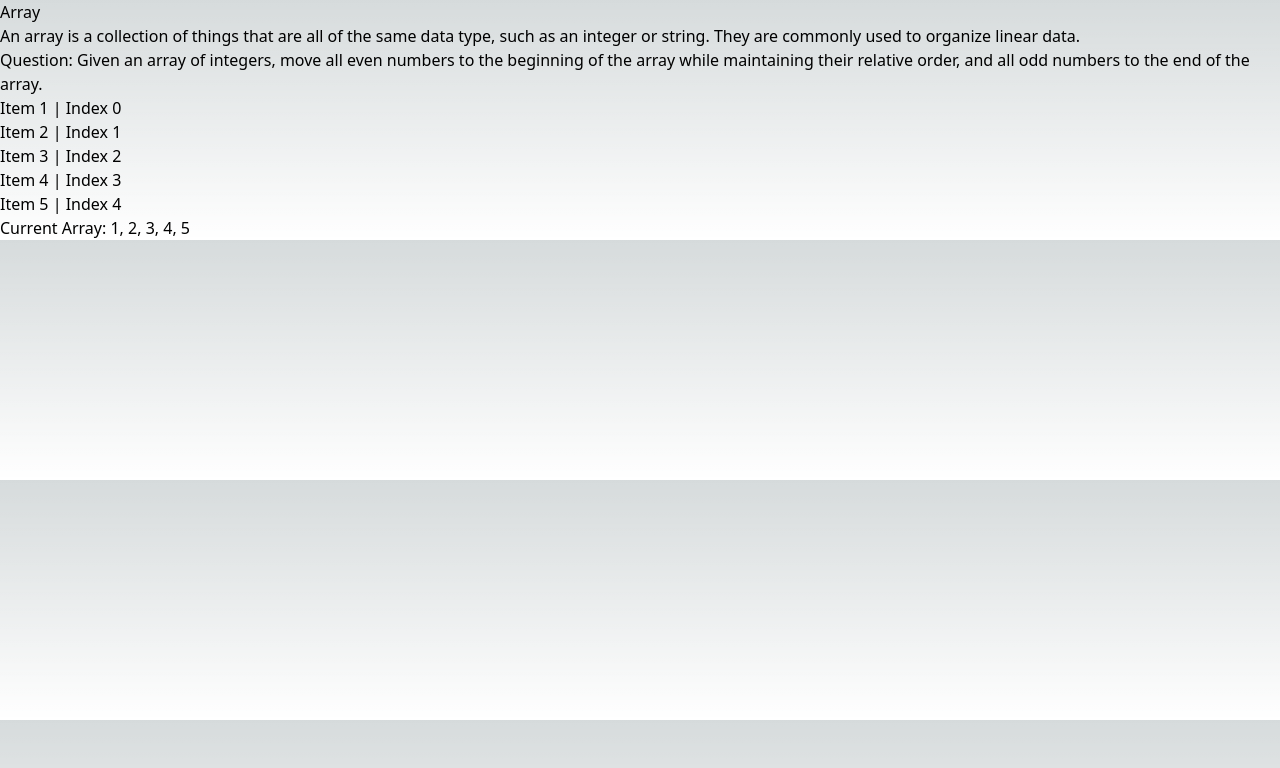
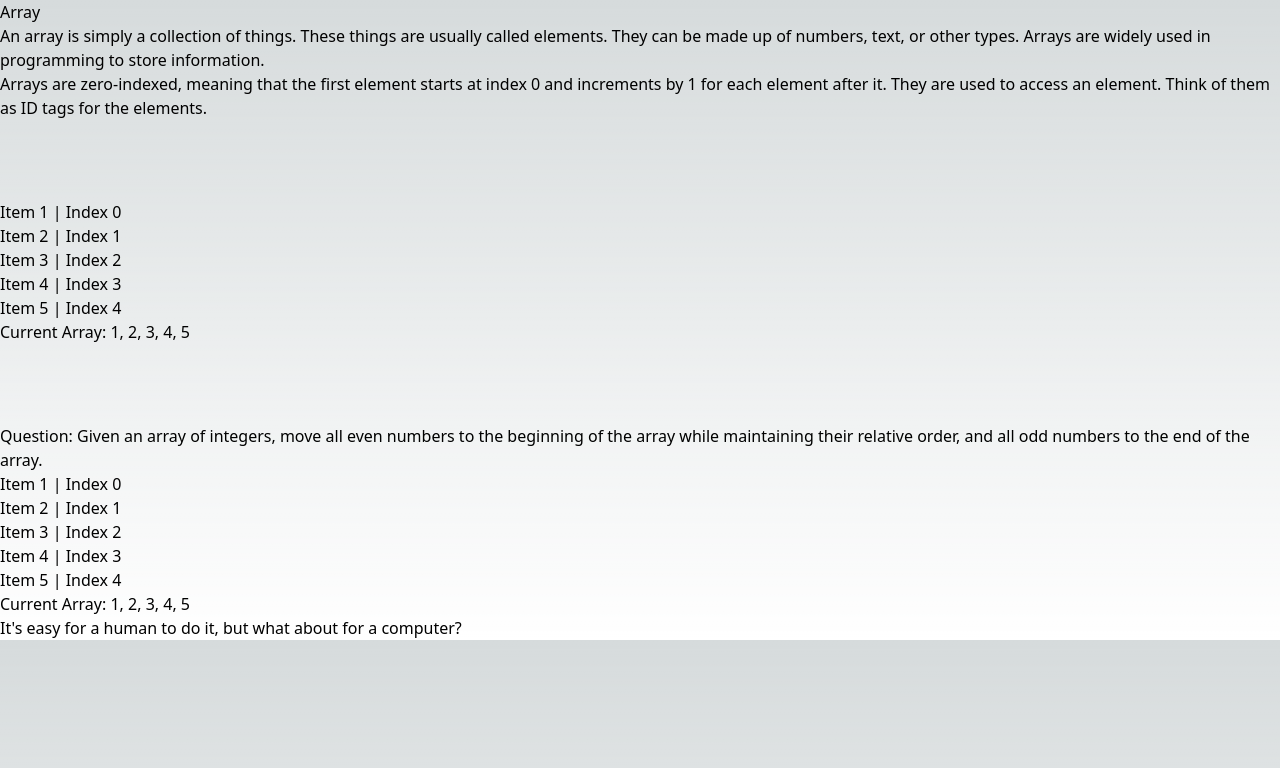
Before and after one commit to Wizardzaron/bettercs, a Next.js app: page /lessons/dsa/array in a window 1280 px wide. Shown: the top 768 px of the page. Built offline with nearby package versions, Linux system fonts and the light colour scheme.

Commit message:
more work on arrays!!!

```diff
--- /dev/null
+++ b/src/components/Dividers/HorizontalDivider.tsx
@@ -0,0 +1,3 @@
+export const HorizontalDivider = () => {
+	return <div className="py-10" />;
+};
--- a/src/components/Lessons/Arrays/ArrayLesson.tsx
+++ b/src/components/Lessons/Arrays/ArrayLesson.tsx
@@ -14,6 +14,16 @@ export const ArrayLesson: FC<ArrayProps> = ({ array, question, answer }) => {
 	useEffect(() => {
 		setIsCorrect(JSON.stringify(items) === JSON.stringify(answer));
 	}, [items]);
+
+	// If wanted to simply display an interactable array, without a question or answer
+	if (!question && !answer) {
+		return (
+			<DndContext onDragEnd={handleDragEnd}>
+				<RenderArray array={items} />
+				<div>Current Array: {itemsStr}</div>
+			</DndContext>
+		);
+	}
 
 	return (
 		<DndContext onDragEnd={handleDragEnd}>
--- a/src/components/Lessons/Arrays/RenderArray.tsx
+++ b/src/components/Lessons/Arrays/RenderArray.tsx
@@ -3,21 +3,18 @@
 import { useEffect, FC, ReactNode } from "react";
 import { Draggable } from "@/components/DND/Draggable";
 import { Droppable } from "@/components/DND/Droppable";
+import type { ArrayOnlyProps } from "@/types/ArrayOnlyProps";
 
-interface ArrayProps {
-	array: number[];
-}
-
-export const RenderArray: FC<ArrayProps> = ({
+export const RenderArray: FC<ArrayOnlyProps> = ({
 	array,
-}: ArrayProps): ReactNode => {
+}: ArrayOnlyProps): ReactNode => {
 	// Just for testing.
 	useEffect(() => {
 		console.log("Array: ", array);
 	}, [array]);
 
 	return (
-		<>
+		<div className="container">
 			{array.map((elem, idx) => (
 				<Droppable key={idx} id={idx.toString()}>
 					<Draggable id={idx.toString()}>
@@ -27,6 +24,6 @@ export const RenderArray: FC<ArrayProps> = ({
 					</Draggable>
 				</Droppable>
 			))}
-		</>
+		</div>
 	);
 };
--- a/src/pages/lessons/dsa/array.tsx
+++ b/src/pages/lessons/dsa/array.tsx
@@ -1,22 +1,37 @@
 import { ArrayLesson } from "@/components/Lessons/Arrays/ArrayLesson";
+import { HorizontalDivider } from "@/components/Dividers/HorizontalDivider";
+
 export default function Array() {
 	const array = [1, 2, 3, 4, 5];
-	const array2 = [6, 7, 8, 9, 10];
+	const array2 = [1, 2, 3, 4, 5];
 
 	return (
 		<div>
 			<h1>Array</h1>
 			<p>
-				An array is a collection of things that are all of the same data
-				type, such as an integer or string. They are commonly used to
-				organize linear data.
+				An array is simply a collection of things. These things are
+				usually called elements. They can be made up of numbers, text,
+				or other types. Arrays are widely used in programming to store
+				information.
 			</p>
+			<p>
+				Arrays are zero-indexed, meaning that the first element starts
+				at index 0 and increments by 1 for each element after it. They
+				are used to access an element. Think of them as ID tags for the
+				elements.
+			</p>
+			<HorizontalDivider />
+			<ArrayLesson array={array2} />
+			<HorizontalDivider />
+
 			<ArrayLesson
 				array={array}
 				question="Given an array of integers, move all even numbers to the beginning of the array while maintaining their relative order, and all odd numbers to the end of the array."
 				answer={[2, 4, 1, 3, 5]}
 			/>
-			{/* <ArrayLesson array={array2} /> */}
+			<p>
+				It's easy for a human to do it, but what about for a computer?
+			</p>
 		</div>
 	);
 }
--- /dev/null
+++ b/src/types/ArrayOnlyProps.tsx
@@ -0,0 +1,3 @@
+export interface ArrayOnlyProps {
+	array: number[];
+}
--- a/src/types/ArrayProps.tsx
+++ b/src/types/ArrayProps.tsx
@@ -3,3 +3,7 @@ export interface ArrayProps {
 	question?: string;
 	answer?: number[];
 }
+
+export interface ArrayOnlyProps {
+	array: number[];
+}
```
Also changed, not shown: src/components/Lessons/Arrays/ValidateArray.tsx (deleted).
